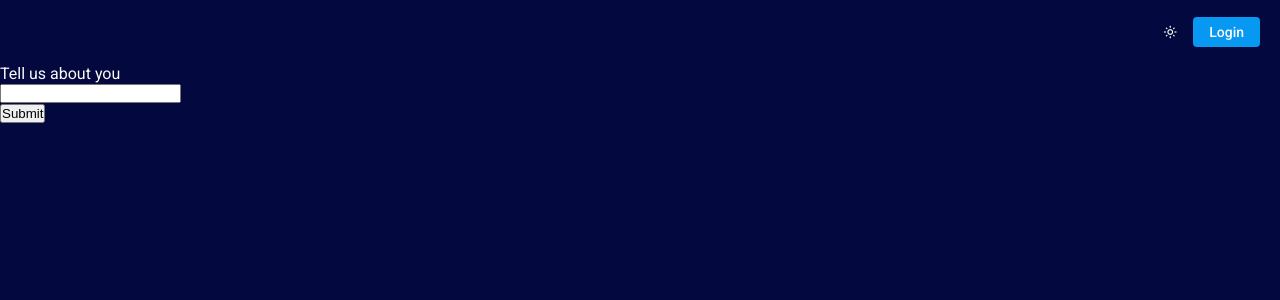
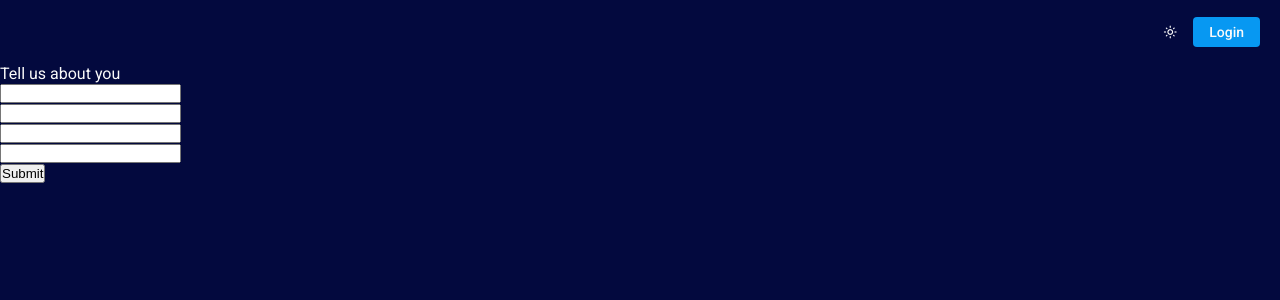
Before and after one commit to venuradesh/personalize_gpt, an Angular app: page /register in a window 1280 px wide. Shown: the top 300 px of the page. Built offline with nearby package versions, Linux system fonts and the light colour scheme.

Commit message:
update to register page with custom validators

```diff
--- a/src/app/pages/register-page/register-page.component.html
+++ b/src/app/pages/register-page/register-page.component.html
@@ -3,9 +3,35 @@
     <div class="page-heading">
       {{ 'registerPage.registerPageHeader' | pgptTranslate }}
     </div>
+    <form (ngSubmit)="onSubmit()" [formGroup]="registerState">
+      <!-- Name Section Row -->
+      <div class="tr name-section">
+        <!-- First Name -->
+        <div class="td">
+          <pgpt-form-input [control]="firstName"></pgpt-form-input>
+          <div class="error-state" *ngIf="firstName.errors">{{firstName.getError('error')}}</div>
+        </div>
+        <!-- Last Name -->
+        <div class="td">
+          <pgpt-form-input [control]="lastName"></pgpt-form-input>
+          <div class="error-state" *ngIf="lastName.errors">{{lastName.getError('error')}}</div>
+        </div>
+      </div>
 
-    <form (ngSubmit)="onSubmit()" [formGroup]="registerState">
-      <pgpt-form-input [control]="firstName"></pgpt-form-input>
+      <!-- Identity Row -->
+      <div class="tr identity-section">
+        <!-- Date of birth -->
+        <div class="td">
+          <pgpt-form-input [control]="dob"></pgpt-form-input>
+          <div class="error-state" *ngIf="dob.errors">{{dob.getError('error')}}</div>
+        </div>
+
+        <!-- Email -->
+        <div class="td">
+          <pgpt-form-input [control]="email"></pgpt-form-input>
+          <div class="error-state" *ngIf="email.errors">{{email.getError('error')}}</div>
+        </div>
+      </div>
       <button type="submit">{{ 'buttons.submit' | pgptTranslate }}</button>
     </form>
   </div>
--- a/src/app/pages/register-page/register-page.component.ts
+++ b/src/app/pages/register-page/register-page.component.ts
@@ -1,9 +1,10 @@
 import { CommonModule } from "@angular/common";
-import { ChangeDetectionStrategy, Component } from "@angular/core";
-import { FormBuilder, FormControl, FormGroup, FormsModule, ReactiveFormsModule } from "@angular/forms";
+import { ChangeDetectionStrategy, Component, OnInit } from "@angular/core";
+import { FormBuilder, FormControl, FormGroup, FormsModule, ReactiveFormsModule, Validators } from "@angular/forms";
 import { ButtonComponent } from "../../core/components/button/button.component";
 import { FormInputComponent } from "../../core/components/form-input/form-input.component";
 import { PgptTranslatePipe } from "../../core/Pipes/pgpt-translate.pipe";
+import { FormValidator } from "../../core/helpers/validators/form-validators";
 
 @Component({
   selector: "pgpt-register-page",
@@ -13,9 +14,9 @@ import { PgptTranslatePipe } from "../../core/Pipes/pgpt-translate.pipe";
   styleUrl: "./register-page.component.scss",
   changeDetection: ChangeDetectionStrategy.OnPush,
 })
-export class RegisterPageComponent {
-  firstName = new FormControl("");
-  lastName = new FormControl("");
+export class RegisterPageComponent implements OnInit {
+  firstName = new FormControl("", [FormValidator.requiredValidator("First Name is required")]);
+  lastName = new FormControl("", [FormValidator.requiredValidator("Last Name is required")]);
   dob = new FormControl("");
   designation = new FormControl("");
   organizationName = new FormControl("");
@@ -29,7 +30,7 @@ export class RegisterPageComponent {
 
   registerState: FormGroup;
 
-  constructor(private fb: FormBuilder) {
+  constructor() {
     this.registerState = new FormGroup({
       firstName: this.firstName,
       lastName: this.lastName,
@@ -49,6 +50,8 @@ export class RegisterPageComponent {
     });
   }
 
+  ngOnInit(): void {}
+
   onSubmit(): void {
     console.log(this.registerState);
   }
```
